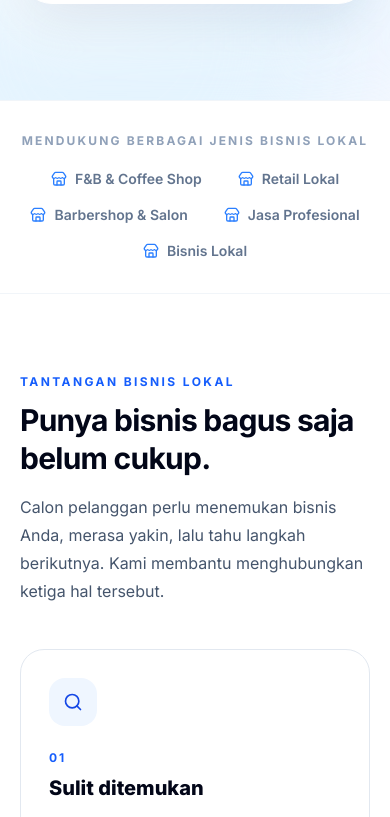
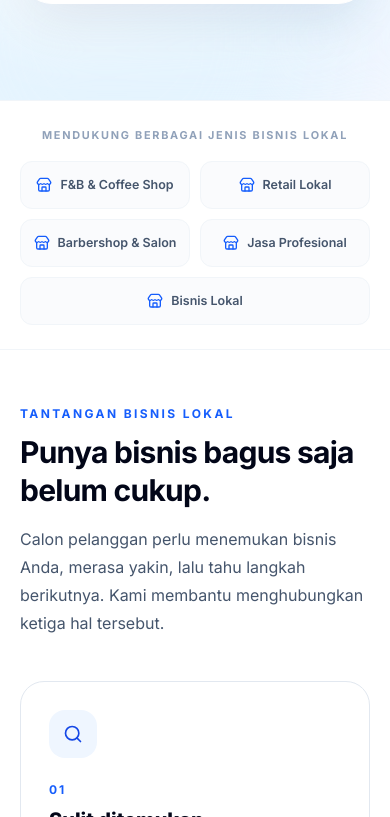
Before and after one commit to hakimarie/ketemuterusstitch, a React (Vite) app: page / in a window 390 px wide. Shown: the part 1407-2224 px from the top of the page. Built offline with nearby package versions, Linux system fonts and the light colour scheme.

Commit message:
Fix mobile industry strip layout and spacing

```diff
--- a/src/App.tsx
+++ b/src/App.tsx
@@ -179,16 +179,16 @@ export default function App() {
           </div>
         </section>
 
-        <section className="border-y border-slate-100 bg-white py-8">
+        <section className="border-y border-slate-100 bg-white py-6 sm:py-8">
           <div className="mx-auto max-w-7xl px-5 sm:px-7 lg:px-8">
-            <p className="mb-5 text-center text-xs font-bold uppercase tracking-[0.18em] text-slate-400">Mendukung berbagai jenis bisnis lokal</p>
-            <div className="flex flex-wrap items-center justify-center gap-x-9 gap-y-4 text-sm font-semibold text-slate-500">
-              {["F&B & Coffee Shop", "Retail Lokal", "Barbershop & Salon", "Jasa Profesional", "Bisnis Lokal"].map((name, i) => <span key={name} className="inline-flex items-center gap-2"><Store className="h-4 w-4 text-blue-500" />{name}</span>)}
+            <p className="mb-4 text-center text-[0.68rem] font-bold uppercase leading-5 tracking-[0.16em] text-slate-400 sm:mb-5 sm:text-xs sm:tracking-[0.18em]">Mendukung berbagai jenis bisnis lokal</p>
+            <div className="grid grid-cols-2 gap-2.5 sm:grid-cols-3 sm:gap-3 lg:grid-cols-5">
+              {["F&B & Coffee Shop", "Retail Lokal", "Barbershop & Salon", "Jasa Profesional", "Bisnis Lokal"].map((name, i) => <div key={name} className={`flex min-h-12 items-center justify-center gap-2 rounded-xl border border-slate-100 bg-slate-50/70 px-2.5 py-3 text-center text-[0.78rem] font-semibold leading-5 text-slate-600 sm:min-h-14 sm:px-3 sm:text-sm ${i === 4 ? "col-span-2 sm:col-span-1" : ""}`}><Store className="h-4 w-4 shrink-0 text-blue-600" /><span>{name}</span></div>)}
             </div>
           </div>
         </section>
 
-        <section className="bg-white py-20 sm:py-24">
+        <section className="bg-white py-14 sm:py-24">
           <div className="mx-auto max-w-7xl px-5 sm:px-7 lg:px-8">
             <SectionHeading eyebrow="Tantangan bisnis lokal" title="Punya bisnis bagus saja belum cukup." description="Calon pelanggan perlu menemukan bisnis Anda, merasa yakin, lalu tahu langkah berikutnya. Kami membantu menghubungkan ketiga hal tersebut." />
             <div className="mt-11 grid gap-5 md:grid-cols-3">
```
